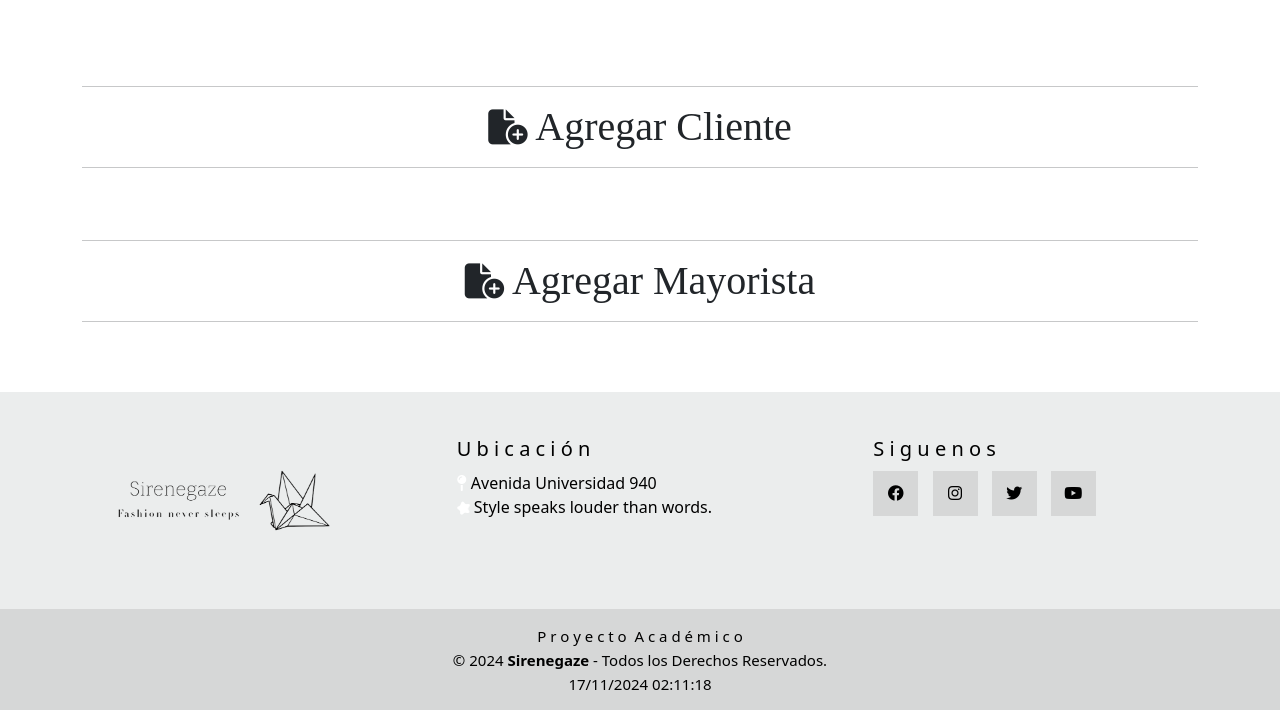
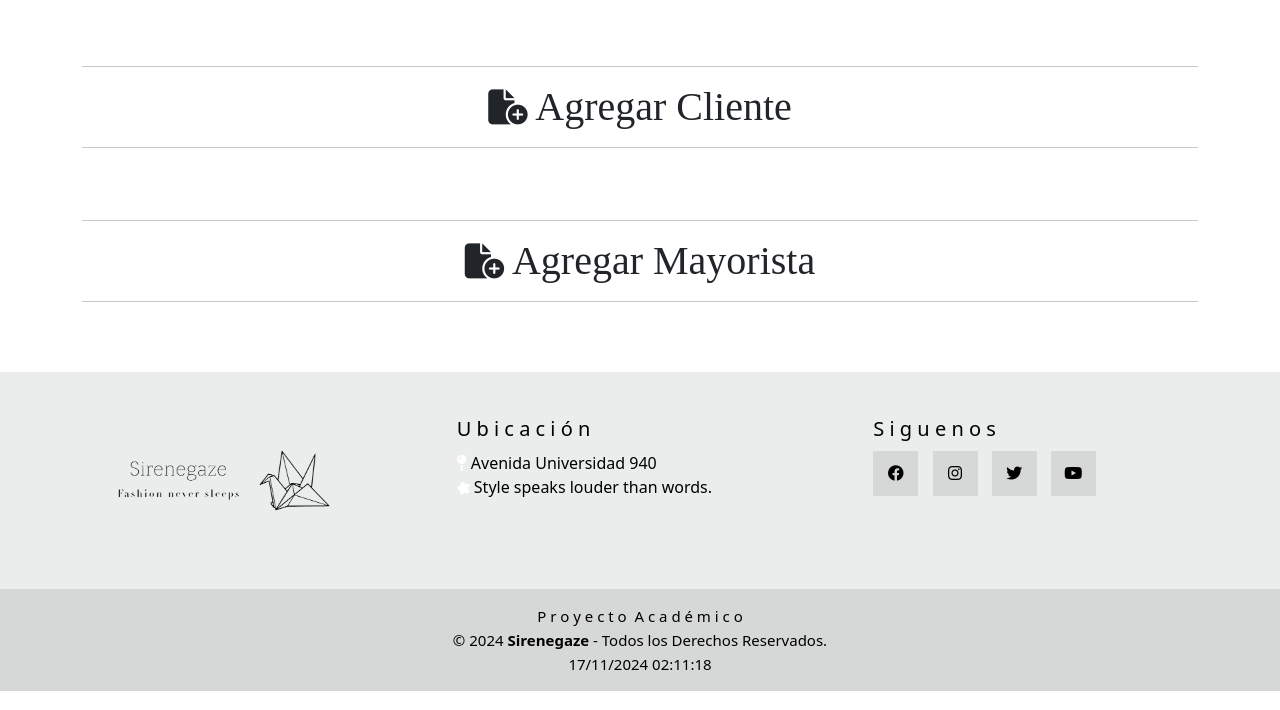
Before and after one commit to OmarReyesRmz/Sirengaze, a PHP site: page /addclientes.php in a window 1280 px wide. Shown: the part 70-780 px from the top of the page. Run offline with PHP 8.4, Linux system fonts and the light colour scheme; data that the repository does not hold is empty; some libraries are stand-ins or nearby versions; some web fonts are replaced.

Commit message:
detalle diseño
diseño

```diff
--- a/addclientes.php
+++ b/addclientes.php
@@ -83,7 +83,7 @@ if ($_SERVER["REQUEST_METHOD"] == "POST") {
 <body>
     <?php include 'header.php'; ?>
 
-<div class="container" style="margin-top:100px;">
+<div class="container" style="margin-top:80px;">
 
     <p class="d-inline-flex gap-1">
         <br><hr>
@@ -211,8 +211,8 @@ if ($_SERVER["REQUEST_METHOD"] == "POST") {
         </form>
 
     </div>
+</div>
 
-</div>
 
     <?php include 'footer.php'; ?>
 </body>
```
